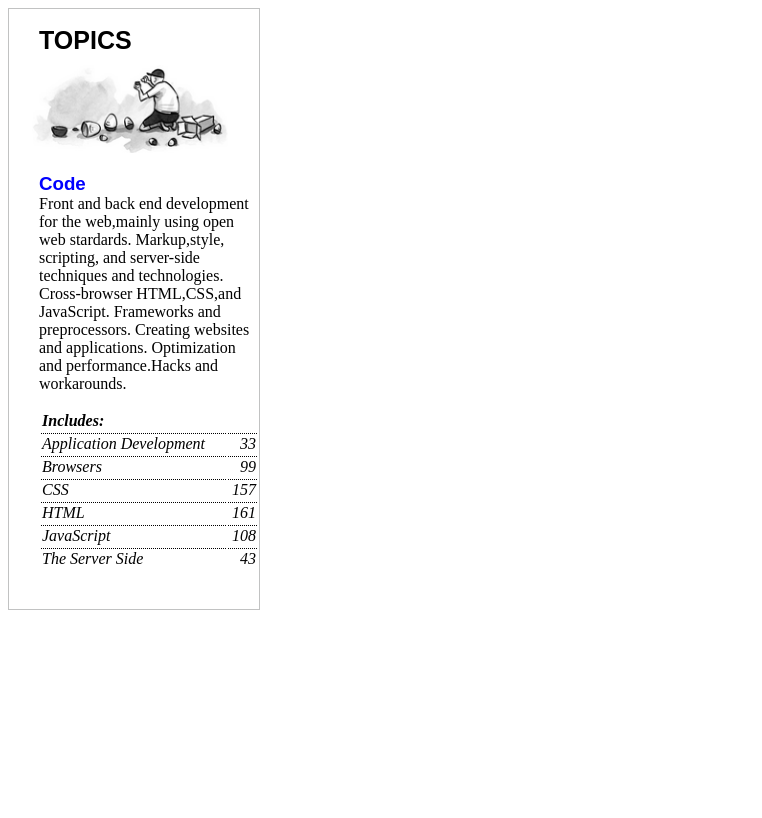
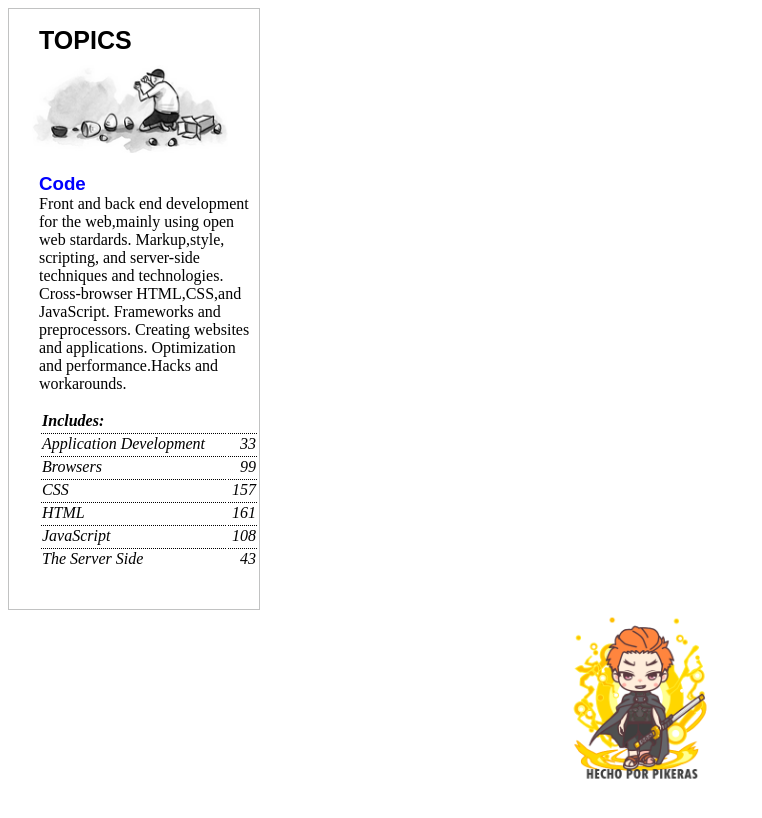
Before and after one commit to Pikeran/DIW, a PHP site: page / in a window 1280 px wide. Shown: the whole page, without its empty margins (0-762 px from the left). Before the commit the page ends 610 px from the top, so only its background shows below. Run offline with PHP 8.4, Linux system fonts and the light colour scheme.

Commit message:
Poniendo sello

```diff
--- a/AListApart/estilos.css
+++ b/AListApart/estilos.css
@@ -43,3 +43,8 @@ table td{
 .numero{
   align:right;
 }
+.avatar {
+  width: 200px;
+  height: 200px;
+  margin: 0 auto;
+}
--- a/AListApart/index.html
+++ b/AListApart/index.html
@@ -52,10 +52,15 @@
     <td>The Server Side</td>
     <td align="right";>43</td>
   </tr>
-
-
 </table>
 
 </div>
+
+<div class="avatar">
+<img height="100%" width="100%" src="avatar.png"></a>
+</div>
+
+
+
 </body>
 </html>
```
Also changed, not shown: AListApart/avatar.png (added).
